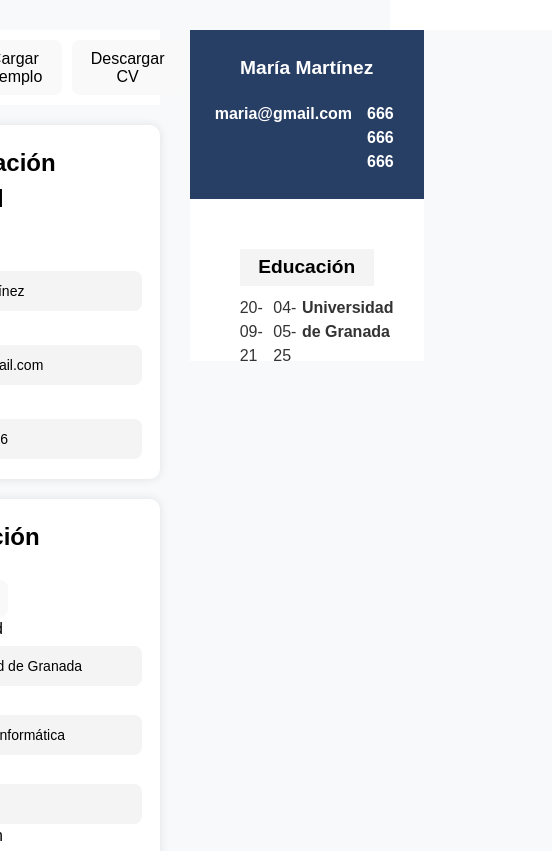
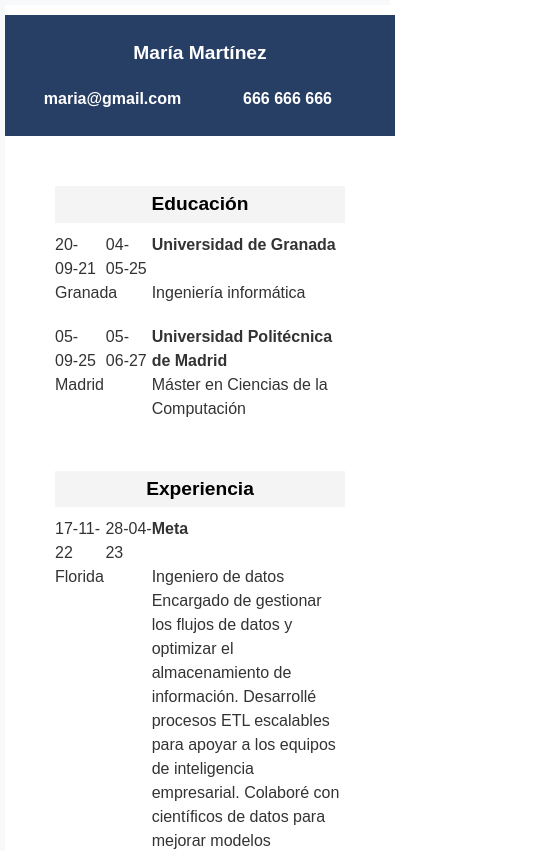
Before and after one commit to ameliaHub/cv-builder, a React (Vite) app: page / in a window 390 px wide. Shown: the top 851 px of the page, 552 px wide, since content can reach past the window. Built offline with nearby package versions, Linux system fonts and the light colour scheme.

Commit message:
Añadidos estilos responsive

```diff
--- a/src/App.css
+++ b/src/App.css
@@ -1,3 +1,4 @@
+/* Estilos base (para pantallas grandes) */
 body {
   font-family: Arial, Helvetica, sans-serif;
   background-color: #f8f9fa;
@@ -10,11 +11,9 @@ body {
 
 .form-and-preview {
   display: flex;
-  max-width: 1100px;
   width: 100%;
   margin: 30px;
   background: #f8f9fa;
-  border-radius: 0px;
   overflow: hidden;
   gap: 30px;
 }
@@ -23,8 +22,122 @@ body {
   width: 40%;
   display: flex;
   flex-direction: column;
-  color: black;
   gap: 20px;
+}
+
+.form-subsection-wrapper {
+  display: flex;
+  flex-direction: column;
+  gap: 20px;
+}
+
+.cv-preview {
+  width: 794px;
+  height: 1123px;
+  max-width: 100%;
+  max-height: 100%;
+  background-color: white;
+  overflow-y: auto;
+}
+
+.buttons-container {
+  display: flex;
+  flex-direction: row;
+  justify-content: center;
+  gap: 10px;
+  background-color: white;
+  padding: 10px;
+}
+
+.buttons-container button {
+  flex: 1;
+}
+
+/* Estilos responsive */
+
+/* Tablets y pantallas medianas */
+@media (max-width: 1024px) {
+  .form-and-preview {
+    flex-direction: column;
+    align-items: center;
+    gap: 20px;
+  }
+
+  .cv-preview {
+    order: -1;
+    width: 794px;
+    height: calc(width * 1.4);
+    overflow-y: auto;
+  }
+
+  .form {
+    width: 80%;
+  }
+
+  label {
+    display: block;
+  }
+
+  input {
+    width: 100%;
+    display: block;
+    margin-top: 0px;
+  }
+}
+
+/* Móviles */
+@media (max-width: 768px) {
+  .form-and-preview {
+    flex-direction: column;
+    margin: 10px;
+    gap: 10px;
+  }
+
+  .cv-preview {
+    order: -1;
+    width: 100%;
+    padding: 10px;
+  }
+
+  .form {
+    width: 100%;
+    padding: 10px;
+  }
+
+  label {
+    display: block;
+  }
+  input {
+    width: 100%;
+    padding: 10px;
+    font-size: 16px;
+    display: block;
+  }
+}
+
+/* Móviles pequeños */
+@media (max-width: 480px) {
+  h2,
+  h3,
+  h4 {
+    font-size: 1.2em;
+  }
+
+  .form-and-preview {
+    margin: 5px;
+  }
+
+  .form-section {
+    padding: 15px;
+  }
+
+  label {
+    display: block;
+  }
+
+  input {
+    display: block;
+  }
 }
 
 .form-section {
@@ -43,19 +156,6 @@ body {
 
 .form-section > h2 {
   margin-top: 0px;
-}
-
-.cv-preview {
-  width: 60vw;
-  /*min-height: 297mm;*/
-  height: 85%;
-  /*width: 60vw;
-  height: 100%;*/
-  aspect-ratio: 1 / 1.414;
-  padding: 0px;
-  background-color: white;
-  page-break-inside: avoid;
-  overflow: hidden;
 }
 
 .cv-preview h3 {
@@ -163,15 +263,6 @@ input:focus {
   box-shadow: 0px 0px 5px rgba(0, 123, 255, 0.3);
 }
 
-.buttons-container {
-  display: flex;
-  flex-direction: row;
-  justify-content: center;
-  gap: 10px;
-  background-color: white;
-  padding: 10px;
-}
-
 .clean-btn {
   color: red;
   background-color: white;
```
